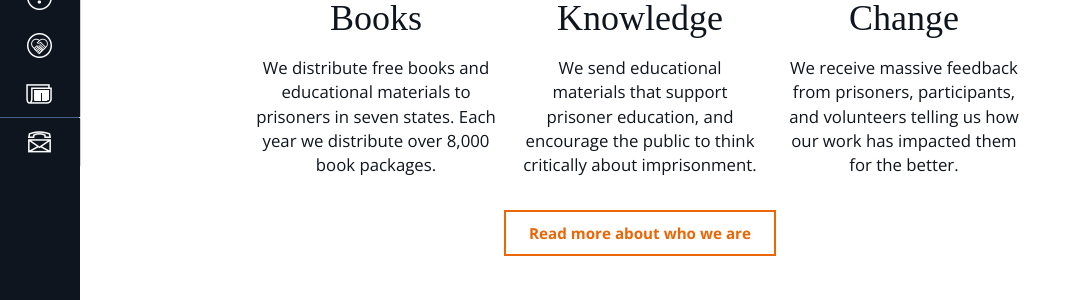
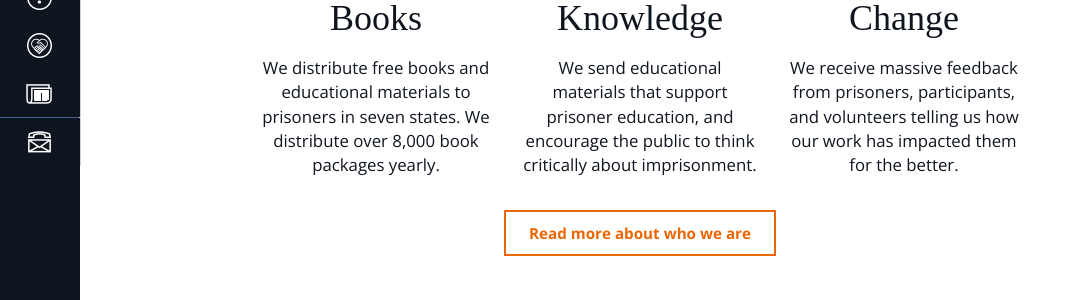
Before and after one commit to boot0080/btb, a Jekyll site: the page built from index.html, in a window 1280 px wide and 900 px high, scrolled down 1185 px. Shown: the part 204-504 px from the top of the window, without its empty margins (0-1087 px from the left). Built offline with Jekyll 4.4.1, drawn with Linux system fonts in a browser that asks for light colours; nearby versions of some CDN libraries; Markdown is read by kramdown in place of the engine named in the settings.

Commit message:
feat(index): fix index.html content

```diff
--- a/index.html
+++ b/index.html
@@ -31,7 +31,7 @@ layout: default
             <img class="flex-img roundit" src=http://placehold.it/700x700>
             <figcaption>
                 <h3>Books</h3>
-                <p class="center-align">We distribute free books and educational materials to prisoners in seven states. Each year we distribute over 8,000 book packages.</p>
+                <p class="center-align">We distribute free books and educational materials to prisoners in seven states. We distribute over 8,000 book packages yearly.</p>
             </figcaption>
         </figure>
         <figure class="unit unit-xs-1 unit-s-1 unit-m-1-3 unit-l-1-3 gutter-2">
```
